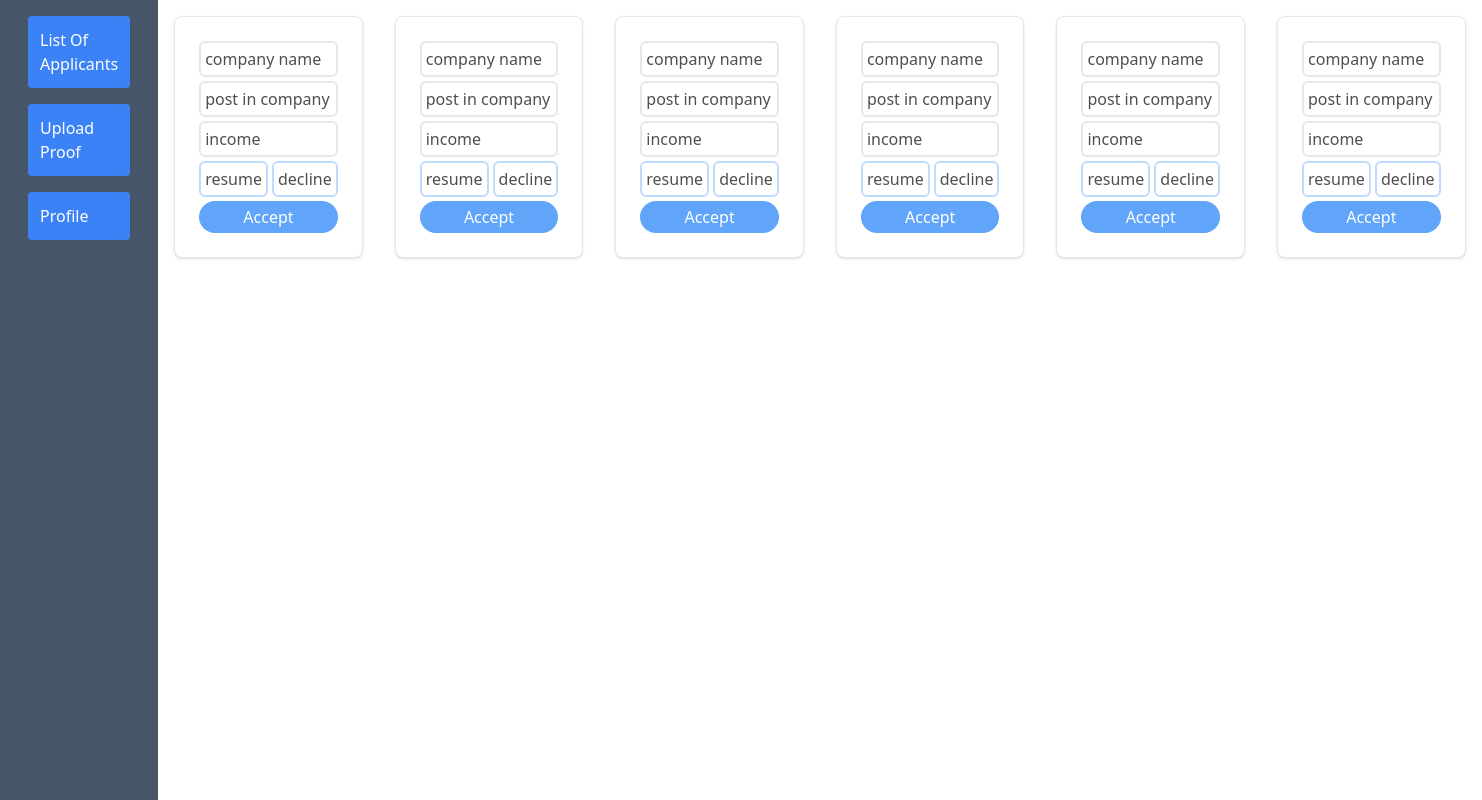
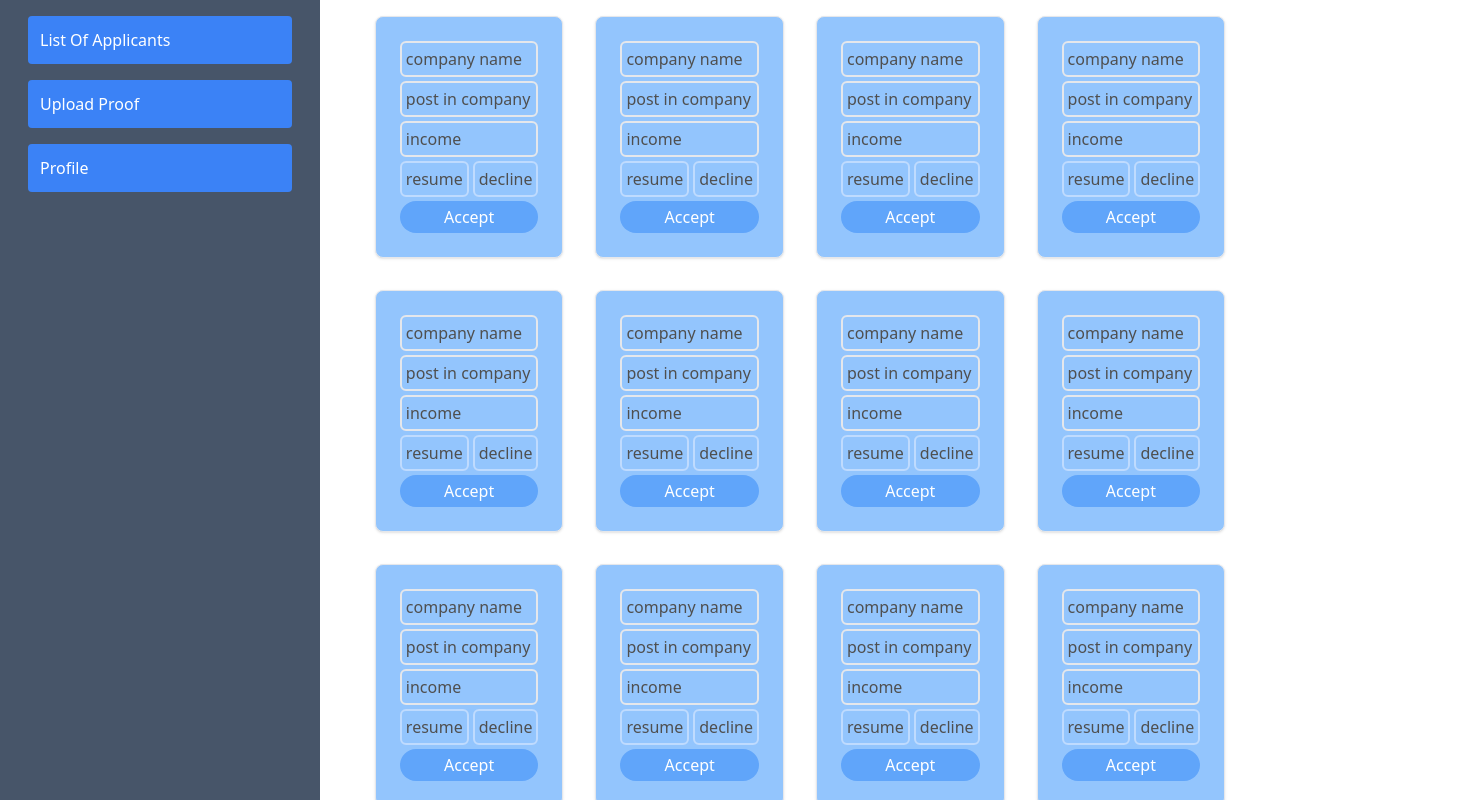
Before and after one commit to uddeshyatyagi123/ref_site_frontend, a React (Vite) app in the folder frontend/: page /dashboard in a window 1280 px wide. Shown: the whole page, 1482 px wide, since content can reach past the window. Built offline with nearby package versions, Linux system fonts and the light colour scheme; the HTML template or start-up script is replaced by a standard one.

Commit message:
list of applicants window added

```diff
--- a/frontend/src/Refree/Card.jsx
+++ b/frontend/src/Refree/Card.jsx
@@ -3,7 +3,7 @@ import { TEInput } from 'tw-elements-react'
 
 function Card() {
   return (
-    <div className='block max-w-sm p-6 m-4 bg-white border border-gray-200 rounded-lg shadow flex-col space-y-1'>
+    <div className='block max-w-sm p-6 m-4 bg-blue-300 border border-gray-200 rounded-lg shadow flex-col space-y-1'>
         <div className='border-2 rounded-md p-1'>company name</div>
         <div className='border-2 rounded-md p-1'>post in company</div>
         <div className='border-2 rounded-md p-1'>income</div>
--- a/frontend/src/Refree/Dashboard.jsx
+++ b/frontend/src/Refree/Dashboard.jsx
@@ -21,28 +21,28 @@ function Dashboard() {
 
   return (
     <>
-      <div className='flex'>
-        <div className='flex-col h-screen  bg-slate-600 space-y-4 px-7 py-4'>
+      <div className='flex h-screen'>
+        <div className='relative flex flex-col bg-clip-border   text-gray-700 h-[calc(100vh)] w-full max-w-[20rem]  bg-slate-600 space-y-4 px-7 py-4'>
           <div
-            className={`bg-blue-500 text-white p-3 rounded ${selectedComponent === 'ListOfApp' ? 'selected' : ''}`}
+            className={`bg-blue-500 cursor-pointer text-white p-3 rounded ${selectedComponent === 'ListOfApp' ? 'selected' : ''}`}
             onClick={() => setSelectedComponent('ListOfApp')}
           >
             List Of Applicants
           </div>
           <div
-            className={`bg-blue-500 text-white p-3 rounded ${selectedComponent === 'UploadProof' ? 'selected' : ''}`}
+            className={`bg-blue-500 cursor-pointer text-white p-3 rounded ${selectedComponent === 'UploadProof' ? 'selected' : ''}`}
             onClick={() => setSelectedComponent('UploadProof')}
           >
             Upload Proof
           </div>
           <div
-            className={`bg-blue-500 text-white p-3 rounded ${selectedComponent === 'Profile' ? 'selected' : ''}`}
+            className={`bg-blue-500 cursor-pointer text-white p-3 rounded ${selectedComponent === 'Profile' ? 'selected' : ''}`}
             onClick={() => setSelectedComponent('Profile')}
           >
             Profile
           </div>
         </div>
-        <div >
+        <div className='right-panel  overflow-scroll '>
           {/* Render the selected component */}
           {renderComponent()}
         </div>
--- a/frontend/src/Refree/ListOfApp.jsx
+++ b/frontend/src/Refree/ListOfApp.jsx
@@ -1,35 +1,61 @@
-import React from 'react'
-import Card from './Card'
+import React from "react";
+import Card from "./Card";
 
 function ListOfApp() {
   return (
-    <ul className='flex'>
+    <>
+    <ul className="flex justify-center flex-wrap">
       <li>
-
-        <Card/>
+        <Card />
       </li>
       <li>
-
-        <Card/>
+        <Card />
       </li>
       <li>
-
-        <Card/>
+        <Card />
       </li>
       <li>
-
-        <Card/>
+        <Card />
       </li>
       <li>
-
-        <Card/>
+        <Card />
       </li>
       <li>
-
-        <Card/>
+        <Card />
+      </li>
+      <li>
+        <Card />
+      </li>
+      <li>
+        <Card />
+      </li>
+      <li>
+        <Card />
+      </li>
+      <li>
+        <Card />
+      </li>
+      <li>
+        <Card />
+      </li>
+      <li>
+        <Card />
+      </li>
+      <li>
+        <Card />
+      </li>
+      <li>
+        <Card />
+      </li>
+      <li>
+        <Card />
+      </li>
+      <li>
+        <Card />
       </li>
     </ul>
-  )
+    </>
+  );
 }
 
-export default ListOfApp
+export default ListOfApp;
```
Lines whose indentation alone changed are shown as unchanged.
